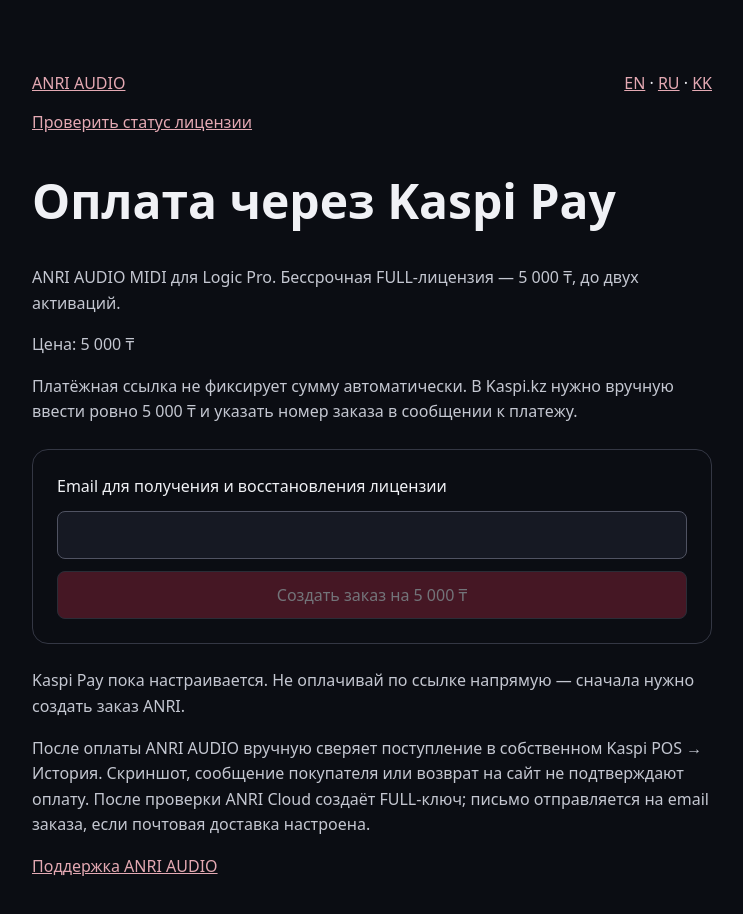
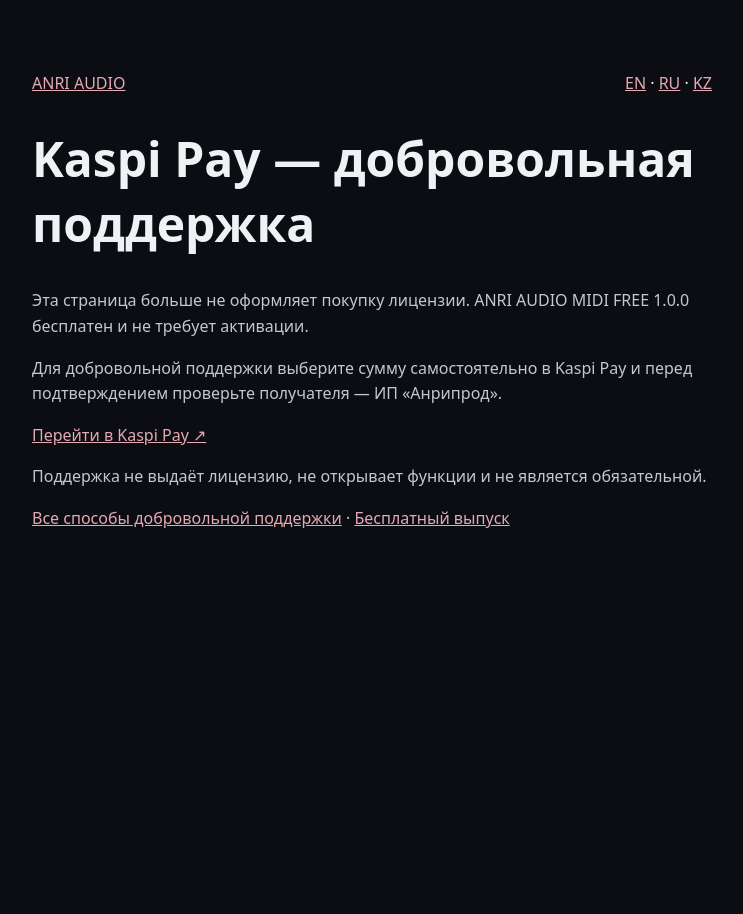
Before and after one commit to anribitzzz10-cell/AnriAudioWebsite, a website: page kaspi/index.html in a window 1280 px wide. Shown: the whole page, without its empty margins (268-1011 px from the left). After the commit the page ends 800 px from the top, so only its background shows below. Drawn offline with Linux system fonts and the light colour scheme; no server answers.

Commit message:
Repurpose Kaspi page for voluntary support only

```diff
--- a/kaspi/index.html
+++ b/kaspi/index.html
@@ -1,44 +1,19 @@
 <!doctype html>
 <html lang="ru">
 <head>
-<meta charset="utf-8">
-<meta name="viewport" content="width=device-width,initial-scale=1">
-<meta name="referrer" content="no-referrer">
-<meta name="robots" content="noindex,nofollow">
-<meta http-equiv="Content-Security-Policy" content="default-src 'none'; script-src 'self'; style-src 'self'; connect-src 'self'; img-src 'self'; form-action 'none'; base-uri 'none'; object-src 'none'; frame-ancestors 'none'">
-<title>ANRI AUDIO — Kaspi Pay</title>
+<meta charset="utf-8"><meta name="viewport" content="width=device-width,initial-scale=1">
+<meta name="referrer" content="no-referrer"><meta name="robots" content="noindex,nofollow">
+<meta http-equiv="Content-Security-Policy" content="default-src 'none'; style-src 'self'; img-src 'self'; form-action 'none'; base-uri 'none'; object-src 'none'; frame-ancestors 'none'">
+<title>Kaspi Pay — добровольная поддержка ANRI AUDIO</title>
 <link rel="stylesheet" href="/checkout/style.css">
-<script defer src="/kaspi/checkout.js"></script>
 </head>
-<body>
-<main>
+<body><main>
 <a href="/">ANRI AUDIO</a>
-<nav aria-label="Language">
-<a href="?lang=en" lang="en">EN</a> ·
-<a href="?lang=ru" lang="ru" aria-current="page">RU</a> ·
-<a href="?lang=kk" lang="kk">KK</a>
-</nav>
-<p class="license-status-link"><a href="/ru/license/">Проверить статус лицензии</a></p>
-<h1 id="heading">Оплата через Kaspi Pay</h1>
-<p id="lead">ANRI AUDIO MIDI для Logic Pro. Бессрочная FULL-лицензия — 5 000 ₸, до двух активаций.</p>
-<p id="price">Цена: 5 000 ₸</p>
-<p id="warning">Платёжная ссылка не фиксирует сумму автоматически. В Kaspi.kz нужно вручную ввести ровно 5 000 ₸ и указать номер заказа в сообщении к платежу.</p>
-<form id="order-form">
-<label id="email-label" for="email">Email для получения и восстановления лицензии</label>
-<input id="email" type="email" required maxlength="254" autocomplete="email">
-<button id="create" type="submit">Создать заказ на 5 000 ₸</button>
-</form>
-<section id="prepared" hidden>
-<p id="order-amount"></p>
-<p><strong id="order-label">Номер заказа</strong></p>
-<pre id="order-id"></pre>
-<button id="copy-order" type="button">Скопировать номер заказа</button>
-<p><a id="pay-link" class="button" href="#" target="_blank" rel="noopener noreferrer">Открыть Kaspi Pay</a></p>
-<p id="pay-instructions"></p>
-</section>
-<p id="result" role="status" aria-live="polite"></p>
-<p id="manual-note">После оплаты ANRI AUDIO вручную сверяет поступление в собственном Kaspi POS → История. Скриншот, сообщение покупателя или возврат на сайт не подтверждают оплату. FULL-ключ создаётся в ANRI Cloud только после проверки реальной операции.</p>
-<p><a id="support" href="mailto:anribitzzz10@gmail.com?subject=ANRI%20AUDIO%20Kaspi%20Pay">Поддержка ANRI AUDIO</a></p>
-</main>
-</body>
-</html>
+<nav aria-label="Language"><a href="/support-development/" lang="en">EN</a> · <a href="/ru/support-development/" lang="ru">RU</a> · <a href="/kk/support-development/" lang="kk">KZ</a></nav>
+<h1>Kaspi Pay — добровольная поддержка</h1>
+<p>Эта страница больше не оформляет покупку лицензии. ANRI AUDIO MIDI FREE 1.0.0 бесплатен и не требует активации.</p>
+<p>Для добровольной поддержки выберите сумму самостоятельно в Kaspi Pay и перед подтверждением проверьте получателя — ИП «Анрипрод».</p>
+<p><a href="https://pay.kaspi.kz/pay/zxqekc5w" target="_blank" rel="noopener noreferrer">Перейти в Kaspi Pay ↗</a></p>
+<p>Поддержка не выдаёт лицензию, не открывает функции и не является обязательной.</p>
+<p><a href="/ru/support-development/">Все способы добровольной поддержки</a> · <a href="/ru/#download">Бесплатный выпуск</a></p>
+</main></body></html>
```
